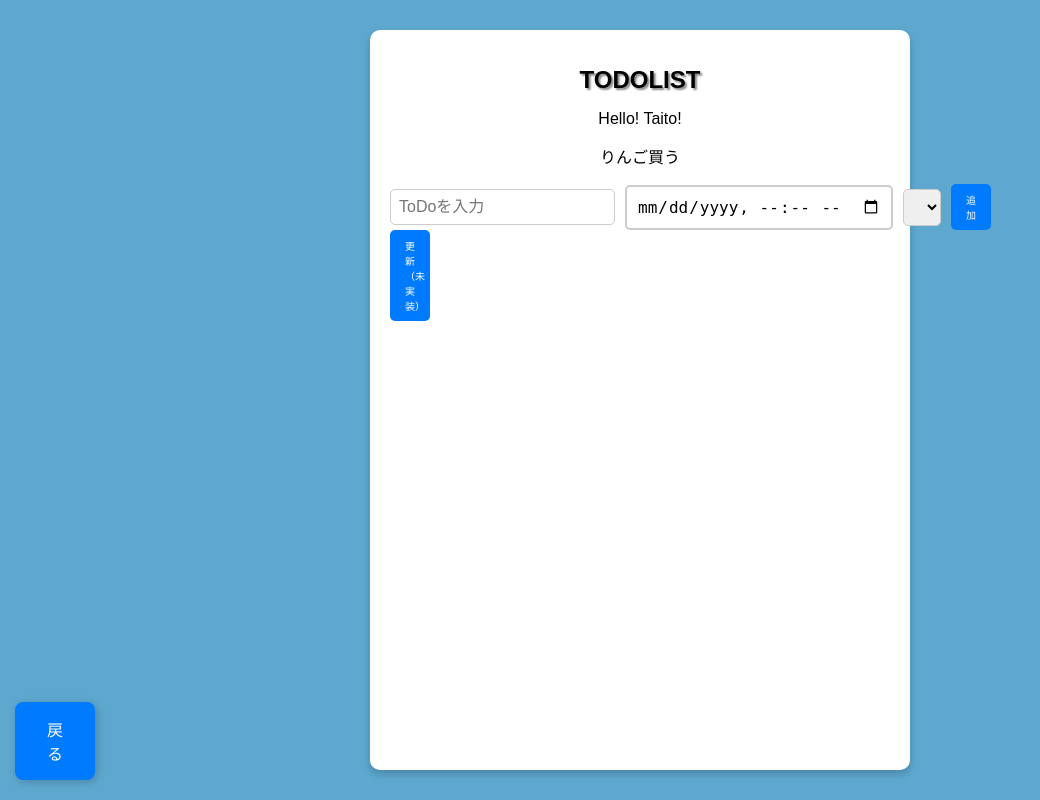
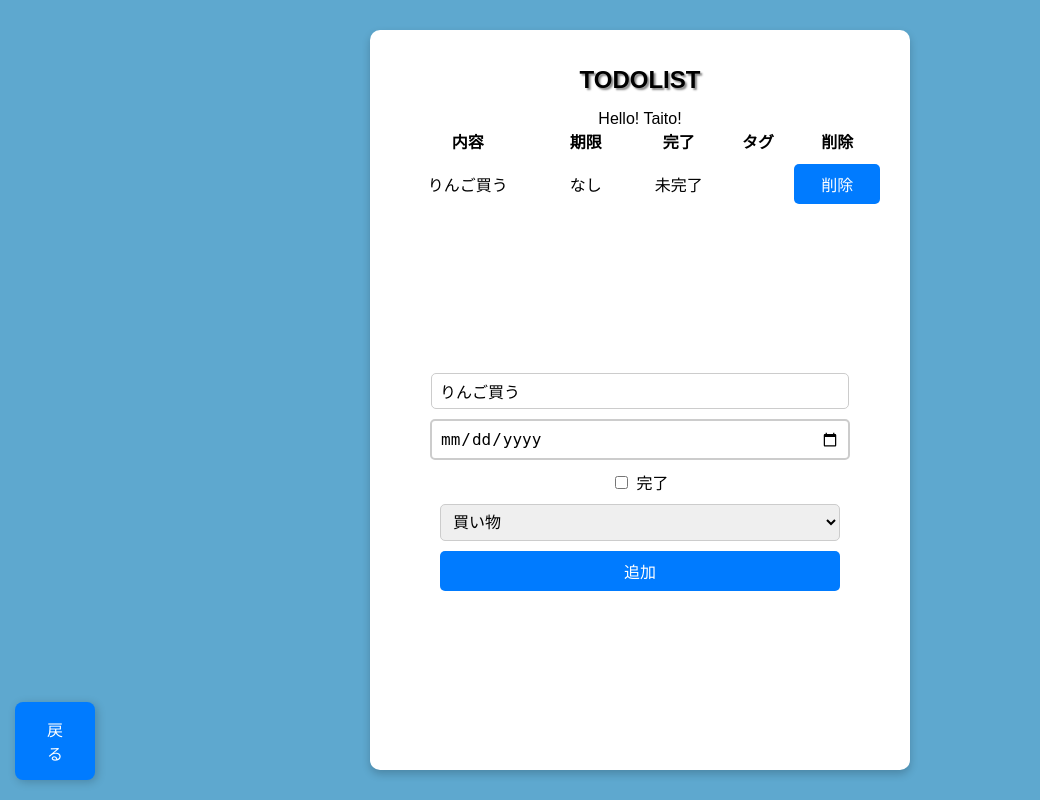
Before and after one commit to Taito1608/study_backend, a FastAPI app: page /todo/5 in a window 1280 px wide. Shown: the whole page, without its empty margins (0-1040 px from the left). Run offline with FastAPI, Linux system fonts and the light colour scheme; data comes from the database, SQL or seed files in the repository; lists and menus that the app fills with data are empty.

Commit message:
featchでデータをFastAPIに送信（更新）

```diff
--- a/app/main.py
+++ b/app/main.py
@@ -42,12 +42,14 @@
 @app.get("/todo/{todo_id}", response_class=HTMLResponse)
 async def read_todo(request: Request, todo_id):
   todo = db.query(Todo).filter(Todo.id == todo_id).first()
+  tag_list = db.query(Tag).all()
 
 
   return templates.TemplateResponse("todo_get.html", {
         "request": request,
         "name": "Taito!",
-        "todo": todo
+        "todo": todo,
+        "tag_list": tag_list
         })
 
 #Todo 作成
@@ -77,7 +79,9 @@
 
 #Todo 更新
 @app.put("/todo/{todo_id}")
-def update_todo():
+async def update_todo(todo_id: int, request:Request):
+    data = await request.json()
+    print(data)
     return
 
 #Todo 削除
--- a/app/templates/todo_get.html
+++ b/app/templates/todo_get.html
@@ -1,58 +1,124 @@
 {% extends "layout.html" %}
 {% block content %}
 
-    <ul>
-        {{ todo.box }}
-    </ul>
+    <table style="border-collapse: separate; border-spacing: 0;">
+        <thead>
+            <tr>
+                <th>内容</th>
+                <th>期限</th>
+                <th>完了</th>
+                <th>タグ</th>
+                <th>削除</th>
+            </tr>
+        </thead>
+        <tbody id="todo">
+            <tr>
+                <td>{{ todo.box }}</td>
+                <td>{{ todo.date if todo.date else 'なし' }}</td>
+                <td>{{ '完了' if todo.completed else '未完了' }}</td>
+                <td></td>
+                <td>
+                    <button onclick="deleteTodo('{{ todo.id }}')" class="add-button">
+                        削除
+                    </button>
+                </td>
+            </tr>
+        </tbody>
+    </table>
 
-    <form id="todo-updateform" class="todo-form">
-        <input type="text" id="update-todobox" class="todo-input" placeholder="ToDoを入力" name="box" required>
-        <input type="datetime-local" id="update-tododate" name="due_date" required>
+    <form id="todo-updateform" class="todo-form" data-todo-id="{{ todo.id }}">
+        <input type="text" id="update-todobox" class="todo-input" placeholder="ToDoを入力" name="todobox" required value="{{ todo.box }}">
+        <input type="date" id="update-tododate" name="tododate" required value="{{ todo.date }}">
+        <label>
+            <input type="checkbox" id="update-todocompleted" name="todocomp" value="True" {% if todo.completed %}checked{% endif %}>
+            完了
+        </label>
 
-        <!-- タグの選択 -->
         <select id="tag-select" class="tag-select" name="tag_id">
             {% for tag in tag_list %}
-                <option value="{{ tag.id }}">{{ tag.desc }}</option>
+                <option value="{{ tag.id }}" {% if tag.id == todo.tag_id %}selected{% endif %}>{{ tag.desc }}</option>
             {% endfor %}
         </select>
 
         <button type="submit" class="add-button">追加</button>
     </form>
 
-    <button onclick="updateTodo('{{ todo.id }}')" class="add-button">
-        更新（未実装）
-    </button>
-    <button type="button" class="back-button" onclick="history.back()">
-        戻る
-    </button>
+    <button type="button" class="back-button" onclick="history.back()">戻る</button>
+
+    <style>
+    .todo-form {
+        display: flex;
+        flex-direction: column;
+        gap: 10px; /* 各要素の間隔を調整 */
+        width: 100%;
+        max-width: 400px; /* フォームの最大幅を制限 */
+        margin: auto; /* 中央配置 */
+    }
+
+    .todo-input,
+    #update-tododate,
+    .tag-select,
+    .add-button {
+        width: 100%; /* 幅を揃える */
+        padding: 8px;
+        font-size: 16px;
+    }
+
+    label {
+        display: flex;
+        align-items: center;
+        gap: 5px; /* チェックボックスとテキストの間隔 */
+    }
+    </style>
 
     <script>
-        async function updateTodo(todoId) {
+        document.addEventListener("DOMContentLoaded", function () {
+            const form = document.getElementById("todo-updateform");
+            if (!form) {
+                console.error("フォームが見つかりません");
+                return;
+            }
+
+            const todoId = form.dataset.todoId; // HTML の data-todo-id から取得
+
+            form.addEventListener("submit", async function (event) {
+                event.preventDefault(); // フォームの通常の送信を防ぐ
+
                 if (!confirm("本当に更新しますか？")) {
                     return;
                 }
 
+                // フォームのデータを取得
+                const formData = new FormData(form);
+                const data = {
+                    todobox: formData.get("todobox"),
+                    tododate: formData.get("tododate"),
+                    todocomp: !!formData.get("todocomp"), // チェックボックスを boolean に変換
+                    tag_id: formData.get("tag_id")
+                };
+
                 try {
                     const response = await fetch(`/todo/${todoId}`, {
-                    method: 'PUT',
+                        method: "PUT",
                         headers: {
                             "Content-Type": "application/json"
-                    }
+                        },
+                        body: JSON.stringify(data)
                     });
 
                     if (response.ok) {
                         alert("ToDoを更新しました");
-                    location.reload();  // ページをリロードして最新のToDoリストを表示
+                        location.reload(); // ページをリロード
                     } else {
-                    const data = await response.json();
-                    alert("更新に失敗しました: " + (data.message || "不明なエラー"));
+                        const responseData = await response.json();
+                        alert("更新に失敗しました: " + (responseData.message || "不明なエラー"));
                     }
                 } catch (error) {
                     console.error("エラー:", error);
                     alert("エラーが発生しました");
                 }
-        }
+            });
+        });
     </script>
 
-
 {% endblock %}
```
Lines whose indentation alone changed are shown as unchanged.
